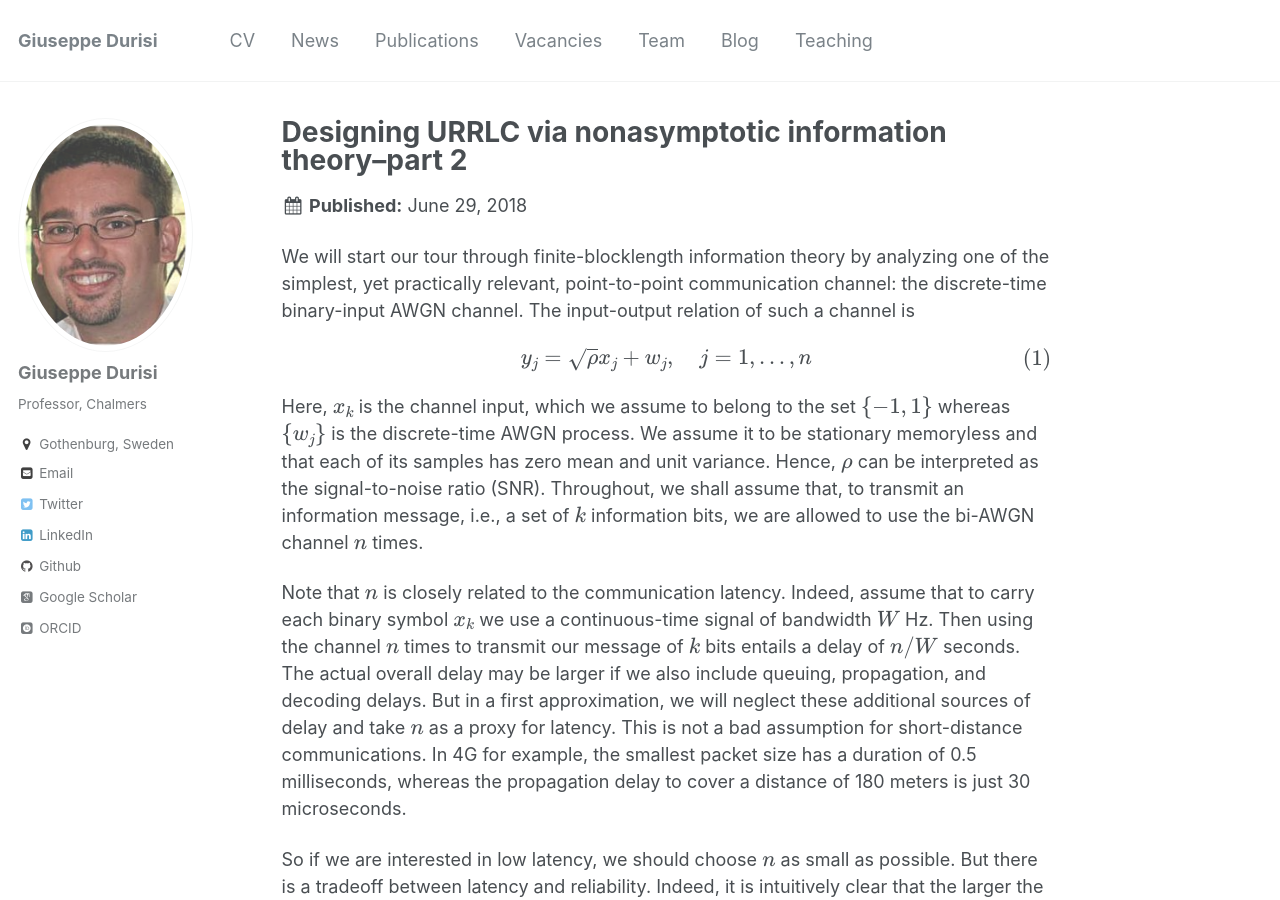
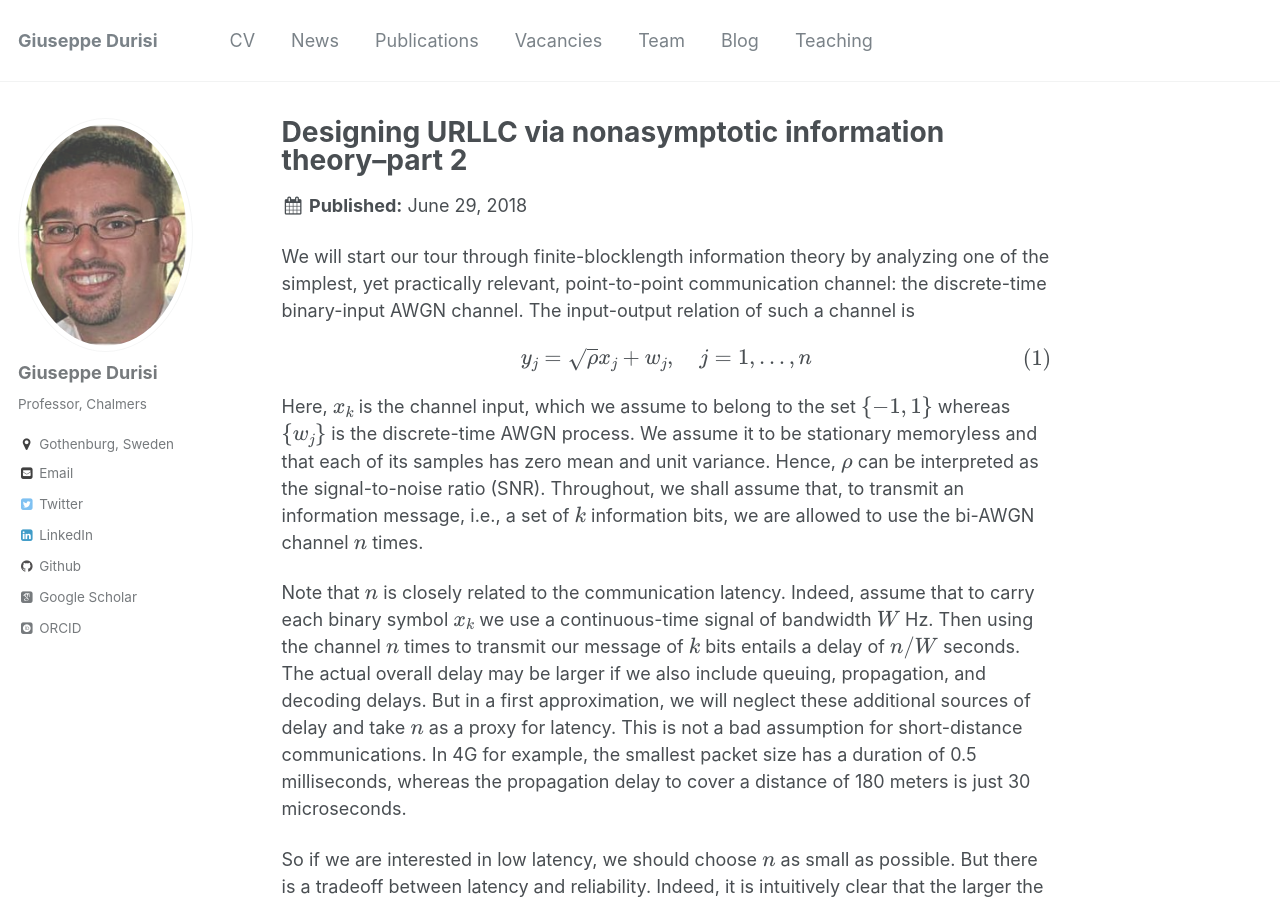
Before and after one commit to gdurisi/gdurisi.github.io, a Jekyll site: the page built from _posts/2018-06-29-FBL-tutorial-2.md, in a window 1280 px wide and 900 px high. Built offline with Jekyll 4.4.1, drawn with Linux system fonts in a browser that asks for light colours; some web fonts are replaced; formulas are drawn with MathJax 3; some of the changed text lies outside the part shown.

Commit message:
fixed typo in title

```diff
--- a/_posts/2018-06-29-FBL-tutorial-2.md
+++ b/_posts/2018-06-29-FBL-tutorial-2.md
@@ -1,5 +1,5 @@
 ---
-title: 'Designing URRLC via nonasymptotic information theory--part 2
+title: 'Designing URLLC via nonasymptotic information theory--part 2
 '
 date: 2018-06-29
 permalink: /posts/fbl-tutorial-2/
```
Also changed, not shown: _posts/2018-06-19-FBL-tutorial-1.md (+1 -1 lines), _posts/2018-07-05-FBL-tutorial-3.md (+1 -1 lines).
